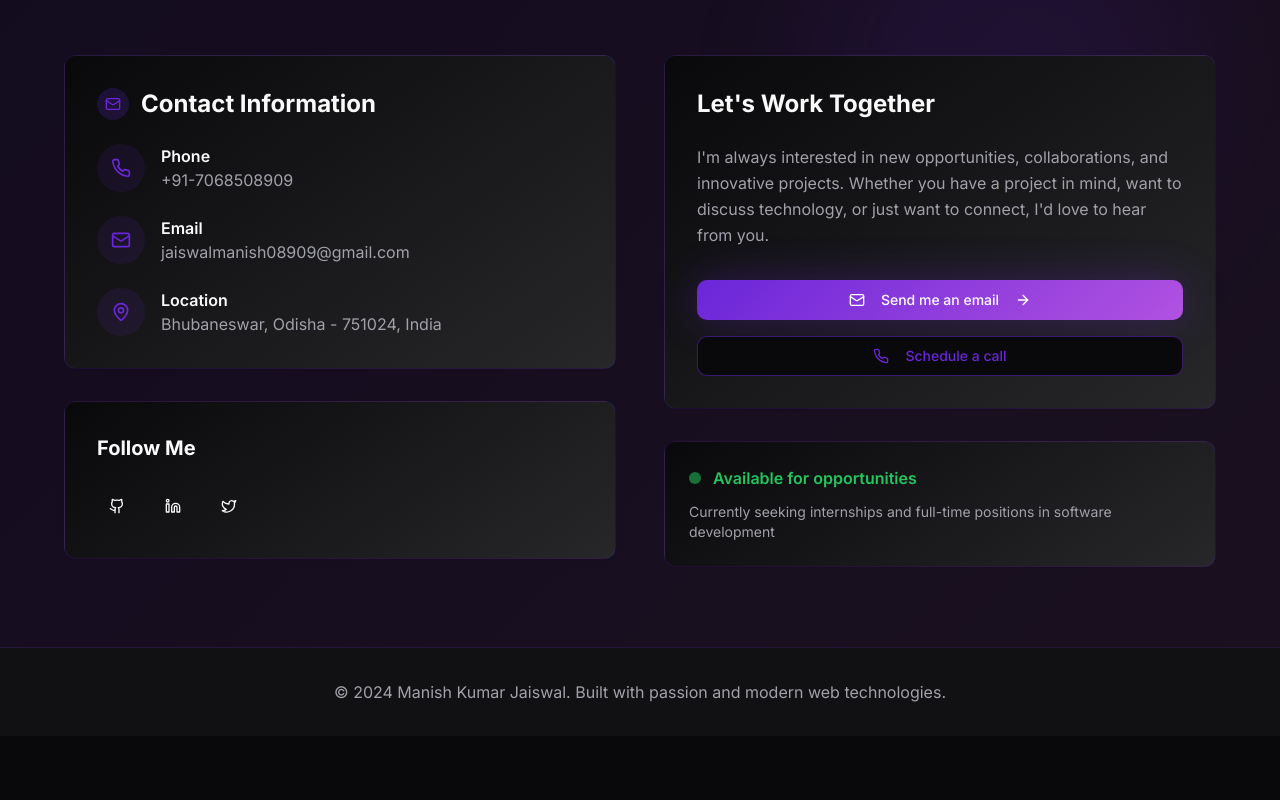
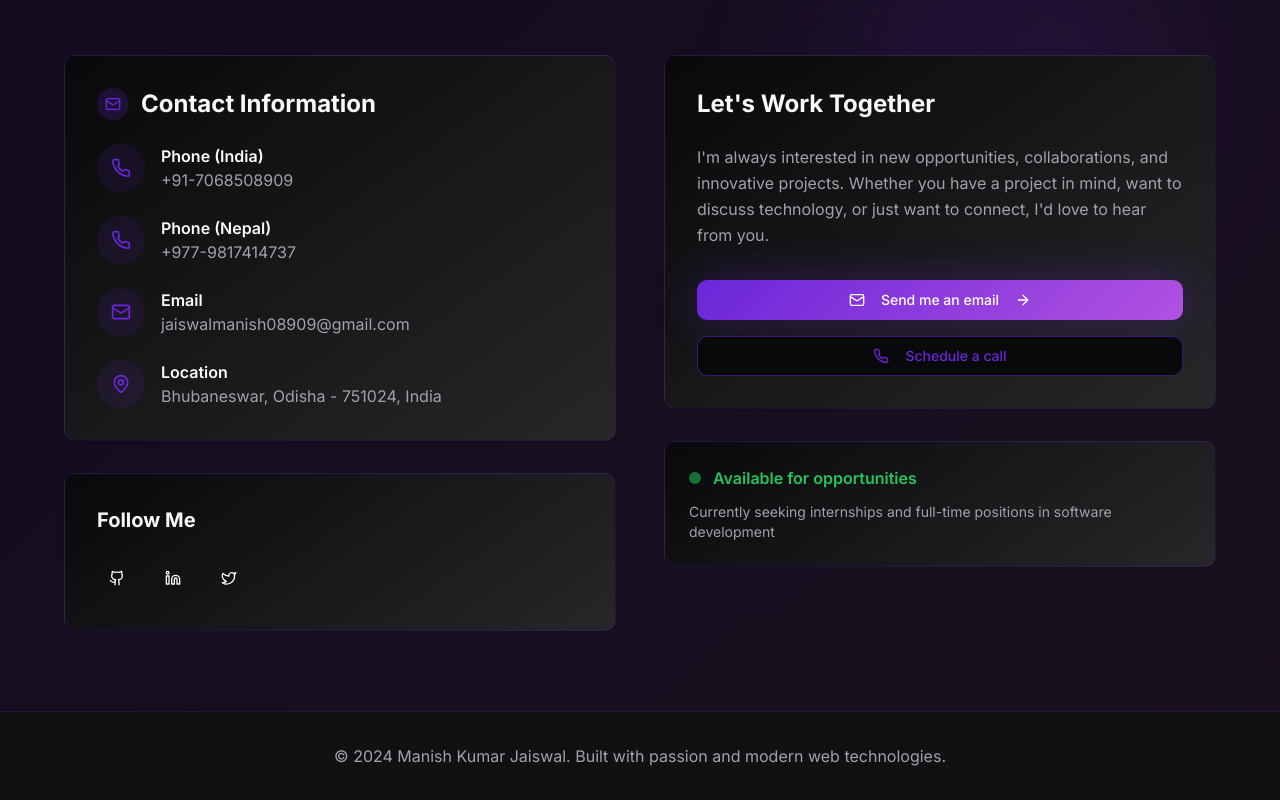
Before and after one commit to Manish-Jaiswal08909/Portfolio1, a React (Vite) app: page / in a window 1280 px wide. Shown: the part 5067-5867 px from the top of the page. Before the commit the page ends 5803 px from the top, so only its background shows below. Built offline with nearby package versions, Linux system fonts and the light colour scheme.

Commit message:
Update Contact.tsx

```diff
--- a/src/components/Contact.tsx
+++ b/src/components/Contact.tsx
@@ -4,11 +4,17 @@ import { Mail, Phone, MapPin, Github, Linkedin, Twitter, ArrowRight } from "luci
 
 const contactInfo = [
   {
-    icon: Phone,
-    label: "Phone",
-    value: "+91-7068508909",
-    href: "tel:+917068508909/+977-9817414737"
-  },
+  icon: Phone,
+  label: "Phone (India)",
+  value: "+91-7068508909",
+  href: "tel:+917068508909"
+},
+{
+  icon: Phone,
+  label: "Phone (Nepal)",
+  value: "+977-9817414737",
+  href: "tel:+9779817414737"
+},
   {
     icon: Mail,
     label: "Email",
```
